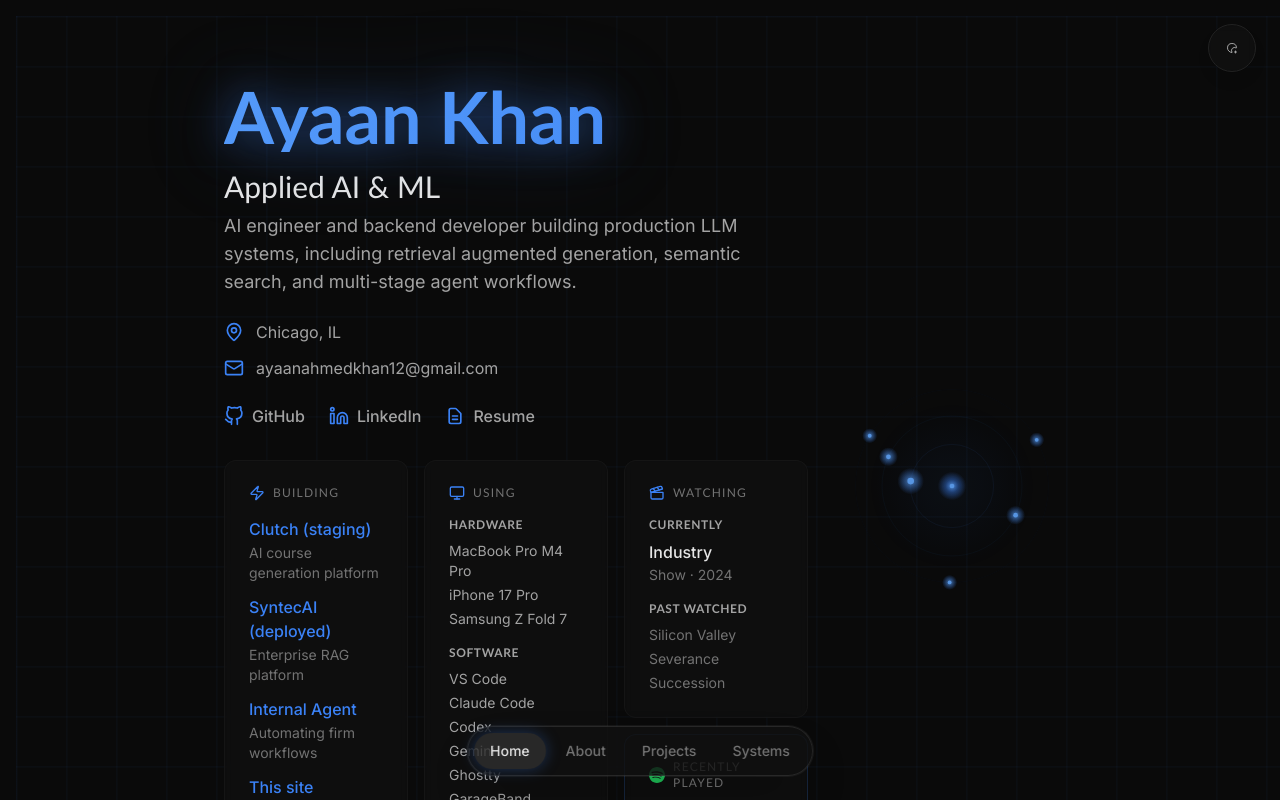
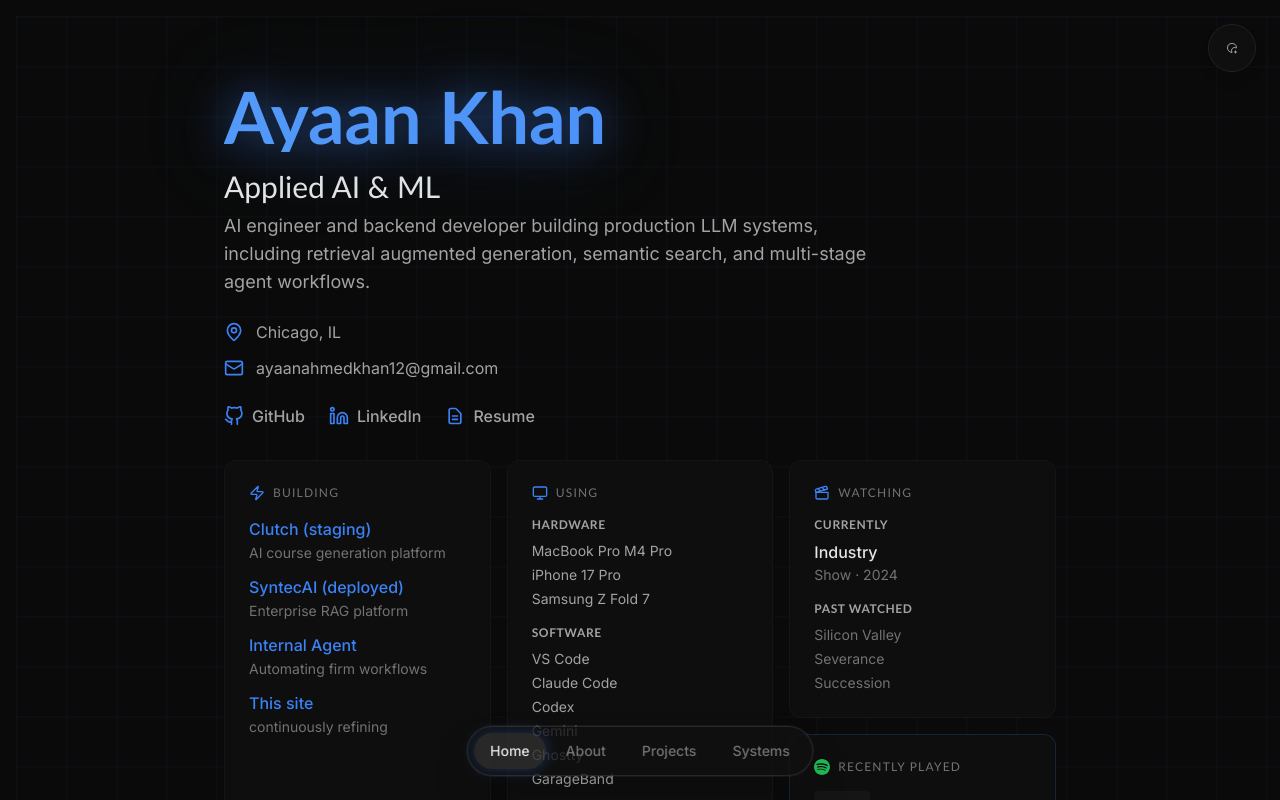
Before and after one commit to ayaan47-1/Portfolio, a SvelteKit app: page / in a window 1280 px wide. Shown: the top 800 px of the page. Built offline with nearby package versions, Linux system fonts and the light colour scheme; no server answers.

Commit message:
remove hero graphic

```diff
--- a/src/routes/+page.svelte
+++ b/src/routes/+page.svelte
@@ -6,7 +6,6 @@
 	import Navbar from '$lib/components/Navbar.svelte';
 	import { MapPin, Mail, GraduationCap, ArrowUp, Briefcase, BookOpen } from 'lucide-svelte';
 	import { personalInfo, projects, workExperience, systemsThinking, nowWatching, nowBuilding, nowUsing } from '$lib/data';
-	import HeroGraphic from '$lib/components/HeroGraphic.svelte';
 
 	/* Scroll to Top logic */
 	let showScroll = $state(false);
@@ -48,9 +47,7 @@
 <!-- Hero Section -->
 <section id="home" class="pt-16 pb-8 md:pt-20 md:pb-12">
 	<div class="mx-auto max-w-4xl px-6 md:px-8">
-		<div class="flex items-start gap-8 md:gap-10">
-			<!-- Text content -->
-			<div class="flex-1 min-w-0">
+		<div>
 				<h1 class="font-futura text-5xl md:text-7xl font-bold mb-4 gradient-text">
 					{personalInfo.name}
 				</h1>
@@ -106,12 +103,6 @@
 				</div>
 
 				<NowCards watching={nowWatching} building={nowBuilding} using={nowUsing} />
-			</div>
-
-			<!-- Abstract graphic (desktop only) -->
-			<div class="hidden md:block w-52 h-52 flex-shrink-0 self-center opacity-90">
-				<HeroGraphic />
-			</div>
 		</div>
 	</div>
 </section>
```
